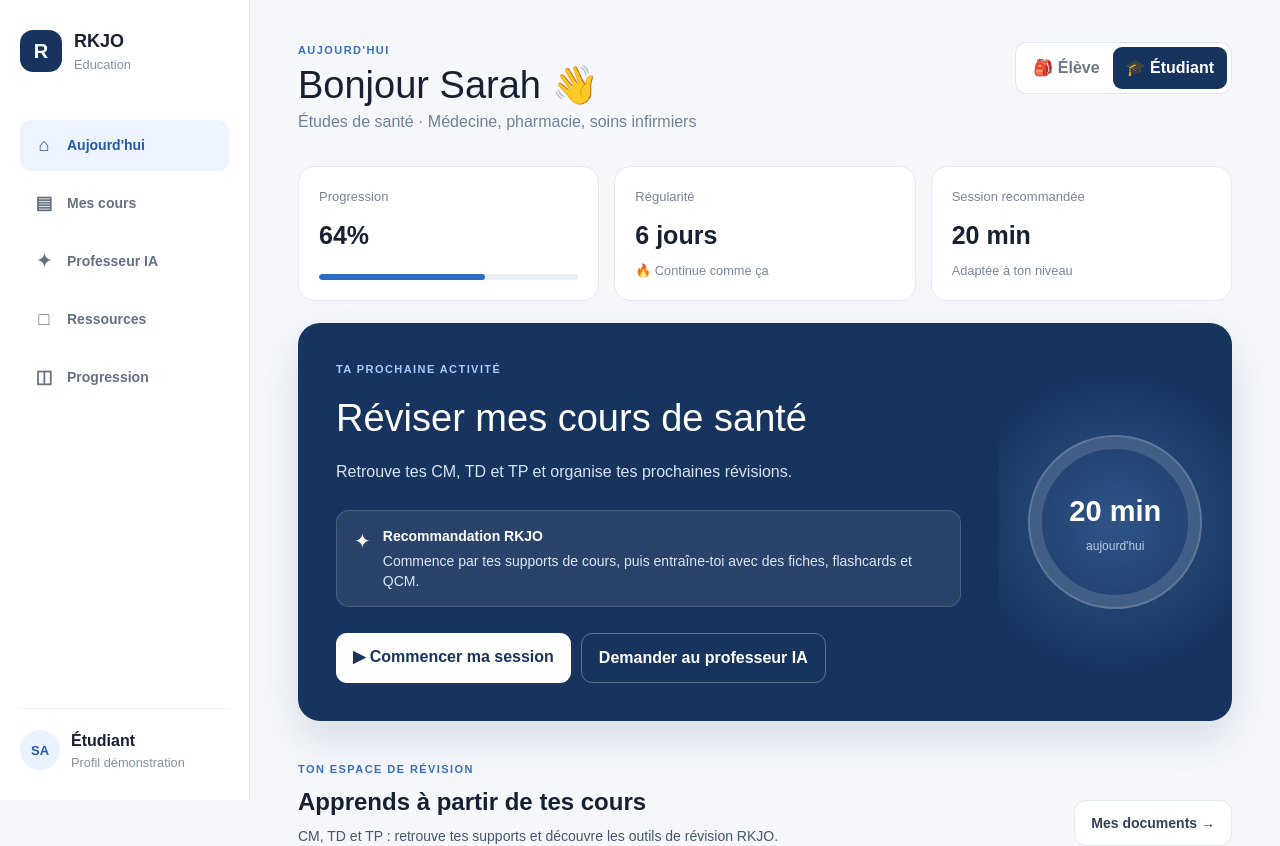
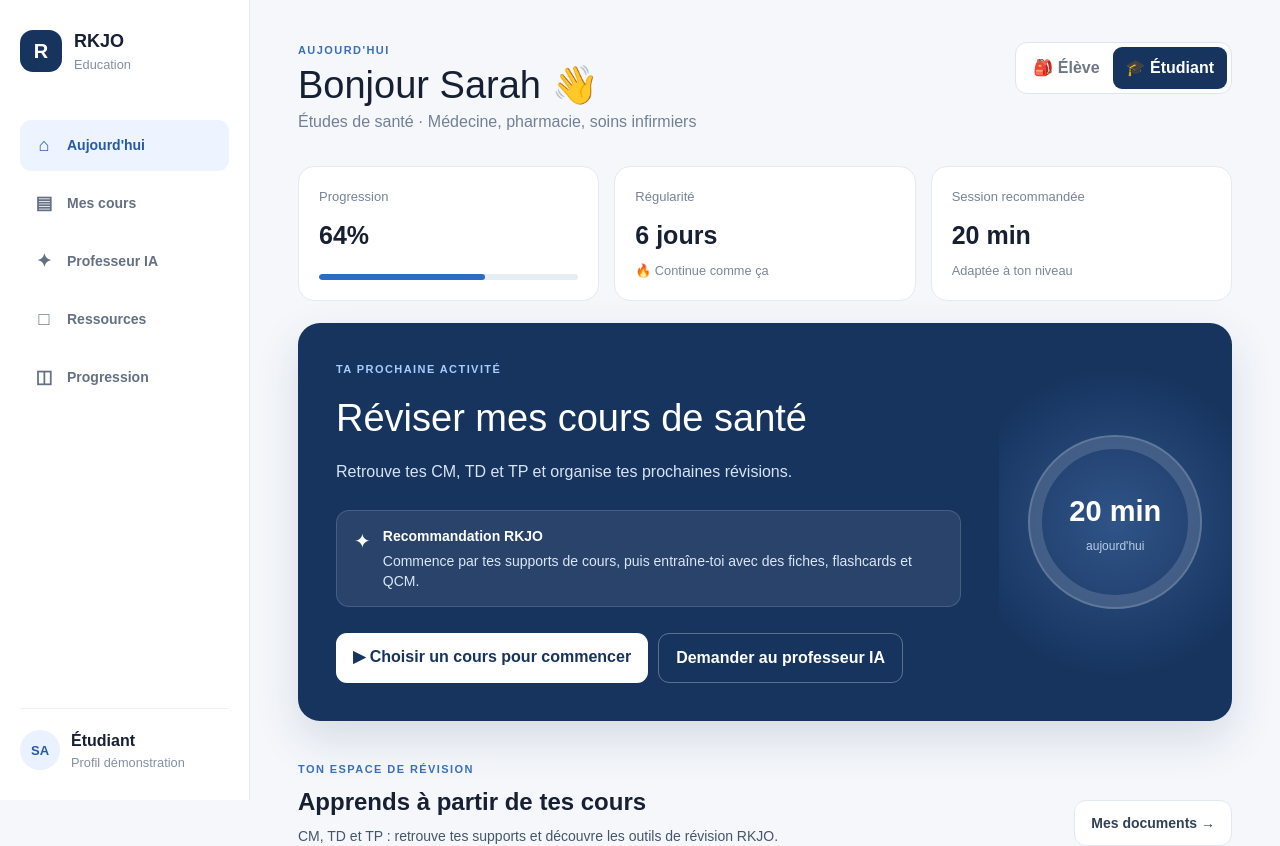
Before and after one commit to sowhatt/rkjo-ai-platform, a Next.js app in the folder apps/web/: page /education in a window 1280 px wide. Shown: the top 846 px of the page. Built offline with nearby package versions, Linux system fonts and the light colour scheme.

Commit message:
fix(education): home starts by choosing a real course instead of an empty session

```diff
--- a/apps/web/src/components/education/EducationHome.tsx
+++ b/apps/web/src/components/education/EducationHome.tsx
@@ -198,8 +198,8 @@ export default function EducationHome() {
             </div>
 
             <div className="rkjo-today-actions">
-              <Link href="/education/session" className="rkjo-start">
-                ▶ Commencer ma session
+              <Link href="/education/courses" className="rkjo-start">
+                ▶ Choisir un cours pour commencer
               </Link>
 
               <Link href="/education/tutor" className="rkjo-ask">
```
